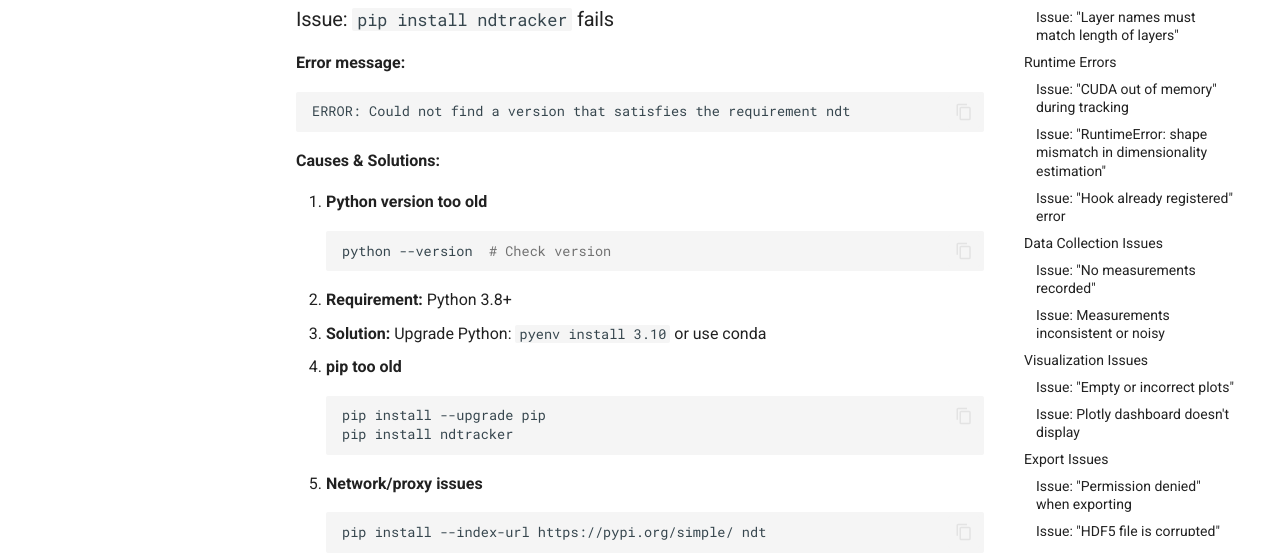
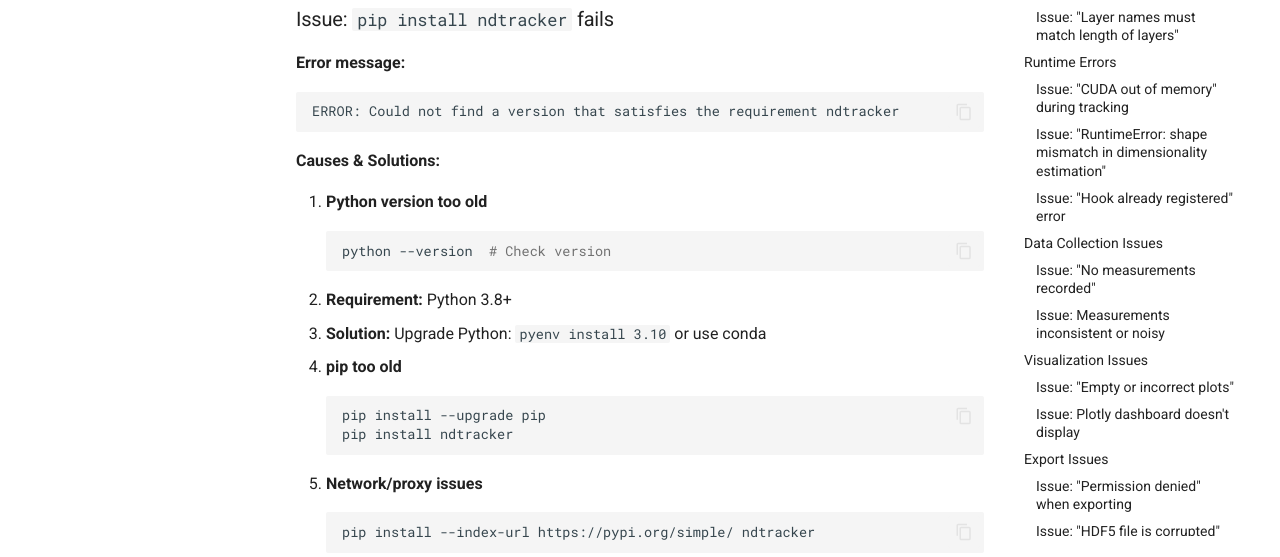
Before and after one commit to Javihaus/ndt, an MkDocs documentation site: the page built from docs/troubleshooting.md, in a window 1280 px wide and 900 px high. Shown: the part 340-897 px from the top of the window. Built offline with MkDocs 1.6.1 and Material for MkDocs 9.7.7, drawn with Linux system fonts in a browser that asks for light colours; comment, search, counter and statistics services are not loaded; some of the changed text lies outside the part shown.

Commit message:
Fix package name inconsistencies in documentation
- Update INSTALL.md: pip uninstall ndt → ndtracker
- Update docs/INSTALL.md: pip uninstall ndt → ndtracker
- Update CHANGELOG.md: Correct v1.0.0 entry to reflect ndtracker
- Update docs/troubleshooting.md: Fix 3 references from ndt → ndtracker

All documentation now consistently uses 'ndtracker' for pip commands
while maintaining 'ndt' as the Python import name.

🤖 Generated with [Claude Code](https://claude.com/claude-code)

Co-Authored-By: Claude <noreply@anthropic.com>

````diff
--- a/docs/troubleshooting.md
+++ b/docs/troubleshooting.md
@@ -8,7 +8,7 @@ Common issues and solutions when using Neural Dimensionality Tracker.
 
 **Error message:**
 ```
-ERROR: Could not find a version that satisfies the requirement ndt
+ERROR: Could not find a version that satisfies the requirement ndtracker
 ```
 
 **Causes & Solutions:**
@@ -28,7 +28,7 @@ ERROR: Could not find a version that satisfies the requirement ndt
 
 3. **Network/proxy issues**
    ```bash
-   pip install --index-url https://pypi.org/simple/ ndt
+   pip install --index-url https://pypi.org/simple/ ndtracker
    ```
 
 ---
@@ -760,7 +760,7 @@ import ndt
 print(ndt.__version__)
 
 # Ensure you have latest version
-# pip install --upgrade ndt
+# pip install --upgrade ndtracker
 ```
 
 ---
````
Also changed, not shown: CHANGELOG.md (+3 -3 lines), INSTALL.md (+1 -1 lines), docs/INSTALL.md (+1 -1 lines).
